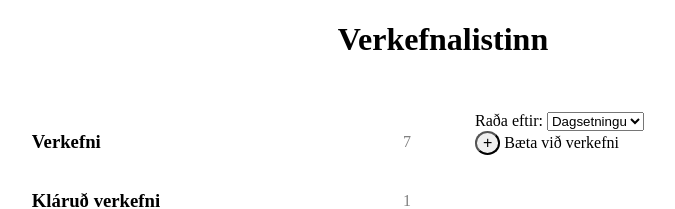
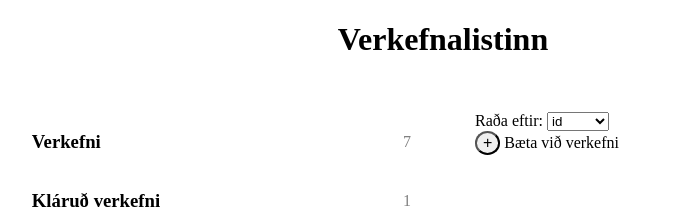
Before and after one commit to YevhenBilyi/Hopverkefni-2, a website: page index.html in a window 1280 px wide. Shown: the top 209 px of the page, without its empty margins (197-872 px from the left). Drawn offline with Linux system fonts and the light colour scheme.

Commit message:
last one

```diff
--- a/index.html
+++ b/index.html
@@ -39,8 +39,10 @@
         <div class="right">
             <div>
                 <label for="dagsetningu">Raða eftir:</label>
-                <select name="dagsetningu" id="dagsetningu" >
-                    <option value="1">Dagsetningu</option>
+                <select name="dagsetningu" id="sortingBy" >
+                    <option value="1">id</option>
+                    <option value="2">due</option>
+                    <option value="3">priority</option>
                 </select>
             </div>
             <div id = "task" class="task">
```
